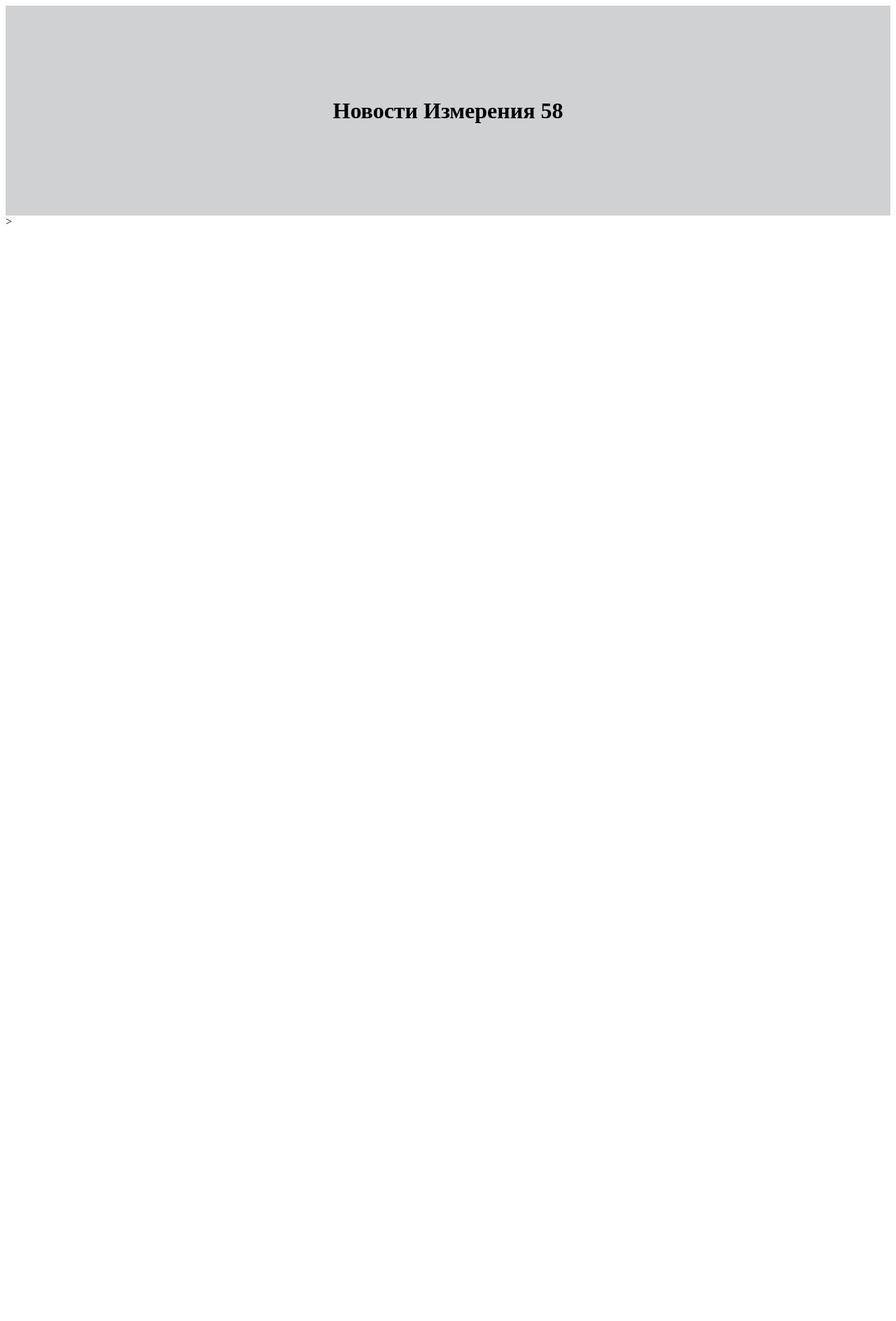
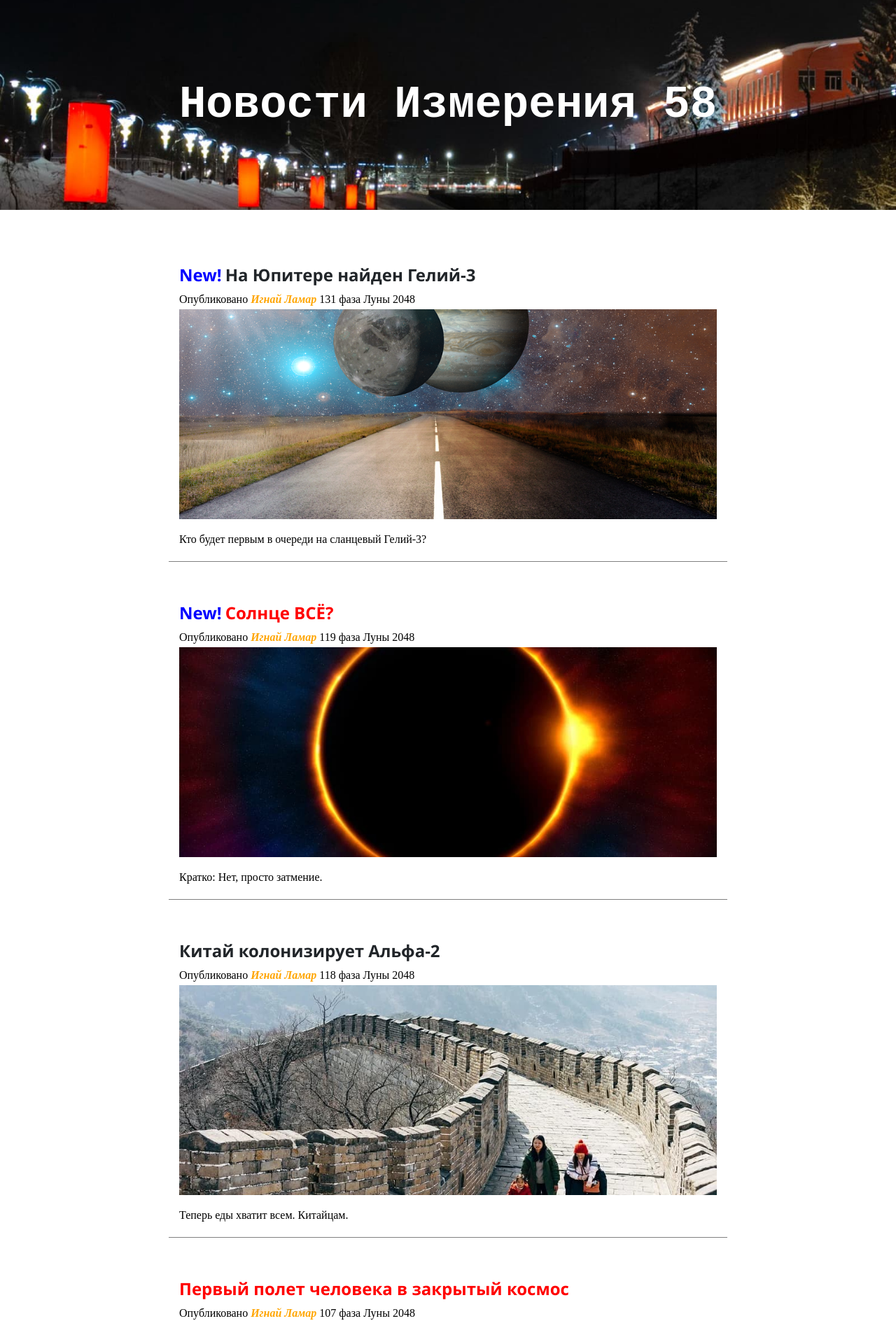
Before and after one commit to Urgiman/6_11, a plain HTML site: page index.html in a window 1280 px wide. Shown: the top 1888 px of the page at 70% size. Before the commit the page ends 800 px from the top, so only its background shows below. Drawn offline with Linux system fonts and the light colour scheme.

Commit message:
upd text / css

```diff
--- a/index.html
+++ b/index.html
@@ -3,10 +3,79 @@
 <head>
     <meta charset="utf-8">
     <link rel="stylesheet" href="style.css" type="text/css" media="all" />
+    <link rel="shortcut icon" type="image/x-icon" href="favicon.ico" />
     <title>Новости Измерения 58</title>
 </head>
 <body>
     <header>
         <h1>Новости Измерения 58</h1>
-    </header>>
+    </header>
+    <section class="news">
+        <article>
+            <a href="#">
+                <h2>На Юпитере найден Гелий-3</h2>
+            </a>
+            <div class="article-meta">
+                Опубликовано <a href="#">Игнай Ламар</a>
+                131 фаза Луны 2048
+            </div>
+            <img src="img/n1.png" alt="На Юпитере найден Гелий-3">
+            <p>Кто будет первым в очереди на сланцевый Гелий-3?</p>
+        </article>
+        <article>
+            <a href="#">
+                <h2>Солнце ВСЁ?</h2>
+            </a>
+            <div class="article-meta">
+                Опубликовано <a href="#">Игнай Ламар</a>
+                119 фаза Луны 2048
+            </div>
+            <img src="img/n2.jpg" alt="Солнце ВСЁ?">
+            <p>Кратко: Нет, просто затмение.</p>
+        </article>
+        <article>
+            <a href="#">
+                <h2>Китай колонизирует Альфа-2</h2>
+            </a>
+            <div class="article-meta">
+                Опубликовано <a href="#">Игнай Ламар</a>
+                118 фаза Луны 2048
+            </div>
+            <img src="img/n3.jpg" alt="Китай колонизирует Альфа-2">
+            <p>Теперь еды хватит всем. Китайцам.</p>
+        </article>
+        <article>
+            <a href="#">
+                <h2>Первый полет человека в закрытый космос</h2>
+            </a>
+            <div class="article-meta">
+                Опубликовано <a href="#">Игнай Ламар</a>
+                107 фаза Луны 2048
+            </div>
+            <img src="img/n4.jpg" alt="Первый полет человека в закрытый космос">
+            <p>Кто будет первым в очереди на сланцевый Гелий-3?</p>
+        </article>
+        <article>
+            <a href="#">
+                <h2>Прогноз погоды Нептуна на ближайшие 4 световых года</h2>
+            </a>
+            <div class="article-meta">
+                Опубликовано <a href="#">Игнай Ламар</a>
+                131 фаза Луны 2048
+            </div>
+            <img src="img/n5.jpg" alt="Прогноз погоды Нептуна на ближайшие 4 световых года">
+            <p>Жарко, холодно и дождь из кипящего свинца</p>
+        </article>
+    </section>
+    <footer>
+        <div class="links">
+            <a href="#">Вакансии</a>
+            <a href="#">Контакты</a>
+            <a href="#">О нас</a>
+            <a href="#">Реклама</a>
+        </div>
+        <div class="copyright">Copyright © Измерение 58</div>
+        <div class="copyright-img">Фото с <a href="https://pixabay.com/">https://pixabay.com/</a></div>
+    </footer>
+
 </body>
--- a/style.css
+++ b/style.css
@@ -1,7 +1,82 @@
+body {
+    margin: 0;
+    padding: 0;
+}
 header {
     display: flex;
     align-items: center;
     justify-content: center;
     height: 300px;
-    background-color: #d0d1d3;
+    background: url('img/bg1.jpg') center no-repeat;
+    background-size: cover;
 }
+h1 {
+    color: #fff;
+    font-size: 4rem;
+    font-family: 'Courier New', Courier, Arial;
+}
+footer {
+    padding: 20px 30px 60px;
+    text-align: center;
+}
+footer .links {
+    margin-bottom: 50px;
+}
+footer .links > a {
+    counter-reset: #636b6f;
+    padding: 0 25px;
+    font-size: 14px;
+    font-weight: 600;
+    letter-spacing:  .1rem;
+    text-decoration: none;
+    text-transform: uppercase;
+}
+.copyright-img,
+.copyright-img a {
+    padding-top: 20px;
+    color: rgb(1, 56, 59)
+}
+.news {
+    background-color: #fff;
+    padding: 50px 10px 30px;
+}
+article {
+    width: 768px;
+    margin: 0 auto 30px;
+    padding: 6px 15px;
+    border-bottom: 1px solid rgb(128, 128, 128);
+}
+article a {
+    color: rgb(33, 37, 41);
+    text-decoration: none;
+}
+article a:hover {
+    color: #0085a1;
+}
+article .article-meta {
+    padding: 5px 0;
+}
+article .article-meta a {
+    font-style: italic;
+    font-weight: 600;
+    color: orange;
+
+}
+article:nth-child(1) a h2::before,
+article:nth-child(2) a h2::before {
+    content: 'New!';
+    padding-right: 5px;
+    color: blue;
+}
+article h2 {
+    font-family: 'Segoe UI', Tahoma, Geneva, Verdana, sans-serif;
+    margin-bottom: 5px;
+}
+article:nth-child(even) a h2 {
+    color: red;
+}
+article img {
+    width: 100%;
+    height: 300px;
+    object-fit: cover;
+}
```
Also changed, not shown: favicon.ico (added), img/bg1.jpg (added), img/n1.png (added), img/n2.jpg (added), img/n3.jpg (added), img/n4.jpg (added), img/n5.jpg (added), 1 other file.
